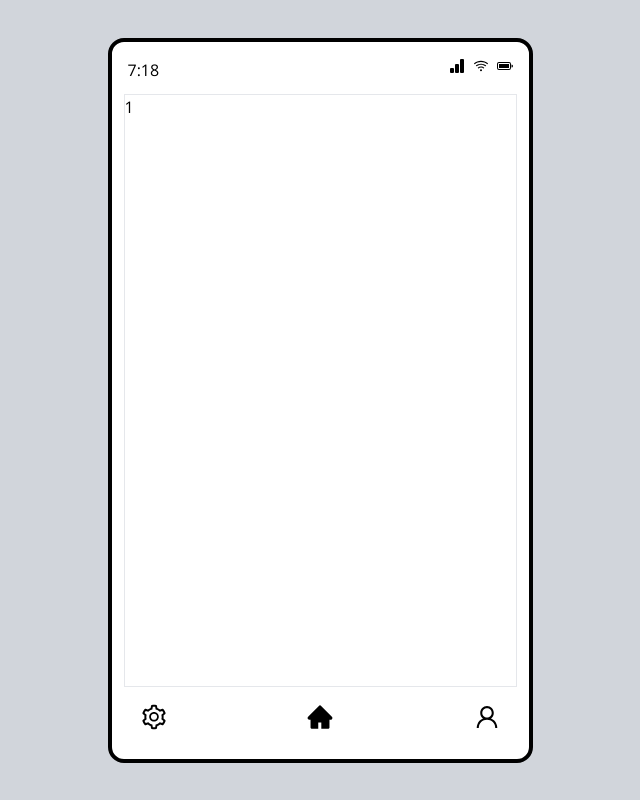
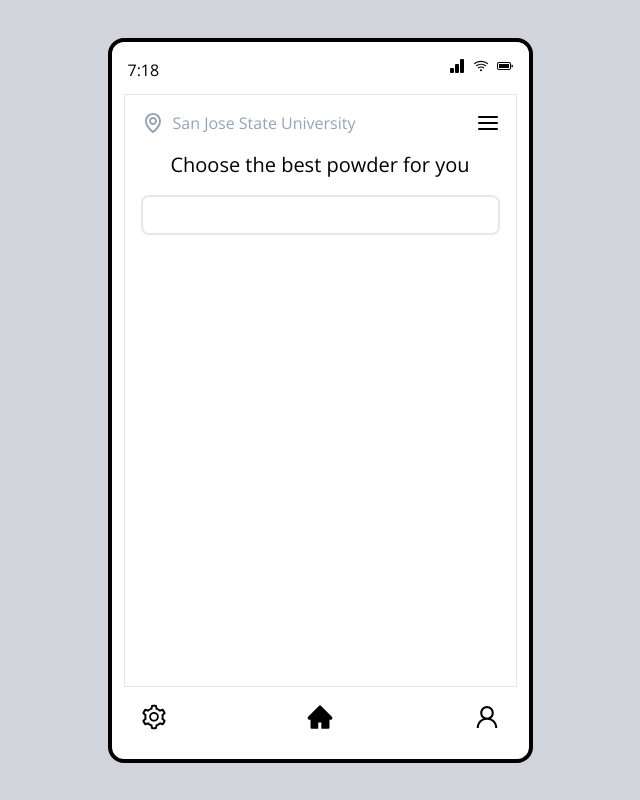
Before and after one commit to SVSTAP-Team6/application, a React (Create React App) app: page /home in a window 1280 px wide. Shown: the whole page, without its empty margins (320-960 px from the left). Built offline with nearby package versions, Linux system fonts and the light colour scheme.

Commit message:
Chore: basepage

```diff
--- a/src/pages/Basepage.jsx
+++ b/src/pages/Basepage.jsx
@@ -1,14 +1,19 @@
-import React, { useState } from "react";
-import { BsBatteryFull, BsBarChartFill } from "react-icons/bs";
-import { AiOutlineWifi } from "react-icons/ai";
-import { Navbar } from "../components";
+import React from "react";
+import { Routes, Navigate, Route } from "react-router-dom";
+import { Home } from ".";
 
-const Basepage = () => {
+const BasePage = () => {
     return (
-        <>
-            1
-        </>
+        <Routes>
+            <Route path="/" element={<Navigate to="/home" />} />
+            {/* <Route path="/" element={<Dashboard />} /> */}
+
+            <Route path="/home" element={<Home />} />
+
+
+            <Route path="*" element={<Navigate to="/dashboard" />} />
+        </Routes>
     );
-}
+};
 
-export default Basepage;
+export default BasePage;
--- /dev/null
+++ b/src/pages/Home.jsx
@@ -0,0 +1,38 @@
+import React, { useState } from "react";
+import { BiMap } from "react-icons/bi";
+import { FiMenu } from "react-icons/fi";
+
+const Home = () => {
+    return (
+        <div className="flex flex-col itmes-stretch">
+
+            {/* 위치 */}
+            <div className="flex justify-between">
+                <div className="flex gap-2 text-slate-400	">
+                    <BiMap size={24} />
+                    <span>
+                        San Jose State University
+                    </span>
+                </div>
+                <div>
+                    <FiMenu size={24} />
+                </div>
+            </div>
+
+            {/* 검색창 */}
+            <div className="flex flex-col items-center mt-4">
+                <p className="text-xl">
+                    Choose the best powder for you
+                </p>
+
+                <div className="rounded-lg border-2 h-10 w-full mt-4">
+                    <div className="flex justify">
+
+                    </div>
+                </div>
+            </div>
+        </div>
+    );
+}
+
+export default Home;
--- a/src/pages/Layout.jsx
+++ b/src/pages/Layout.jsx
@@ -25,7 +25,7 @@ const Layout = () => {
         <div className="flex justify-center bg-gray-300 h-screen w-screen">
             <div className="flex flex-col w-425 h-725 border-4 my-auto bg-white border-black rounded-2xl p-3 p-t-2">
                 <SystemBar />
-                <div className="flex flex-1 border-1 flex-col">
+                <div className="flex flex-1 border-1 flex-col p-4">
                     <Basepage />
                 </div>
                 <Navbar />
--- a/src/pages/index.jsx
+++ b/src/pages/index.jsx
@@ -1,2 +1,3 @@
 export { default as Layout } from "./Layout";
 export { default as Basepage } from "./Basepage";
+export { default as Home } from "./Home";
```
